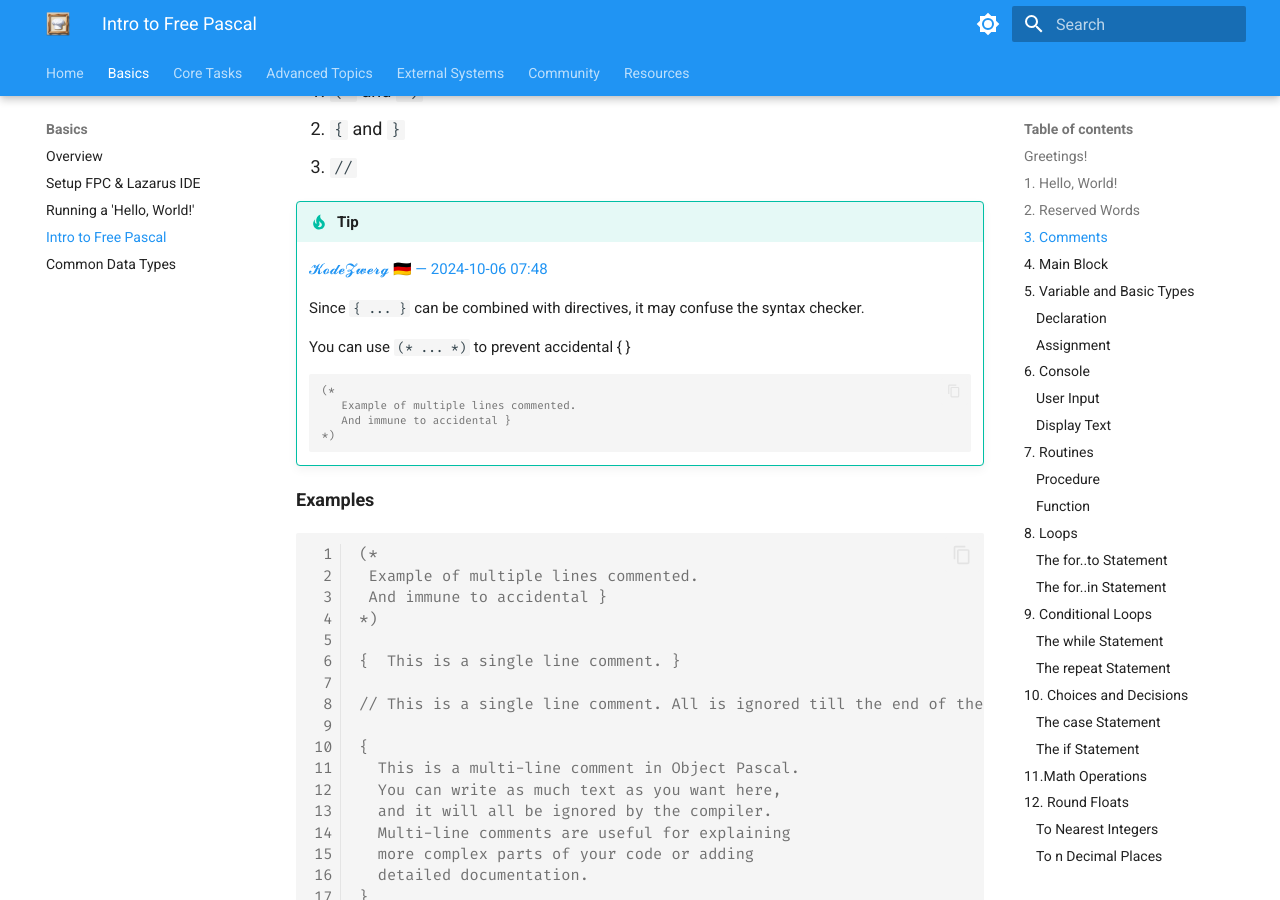
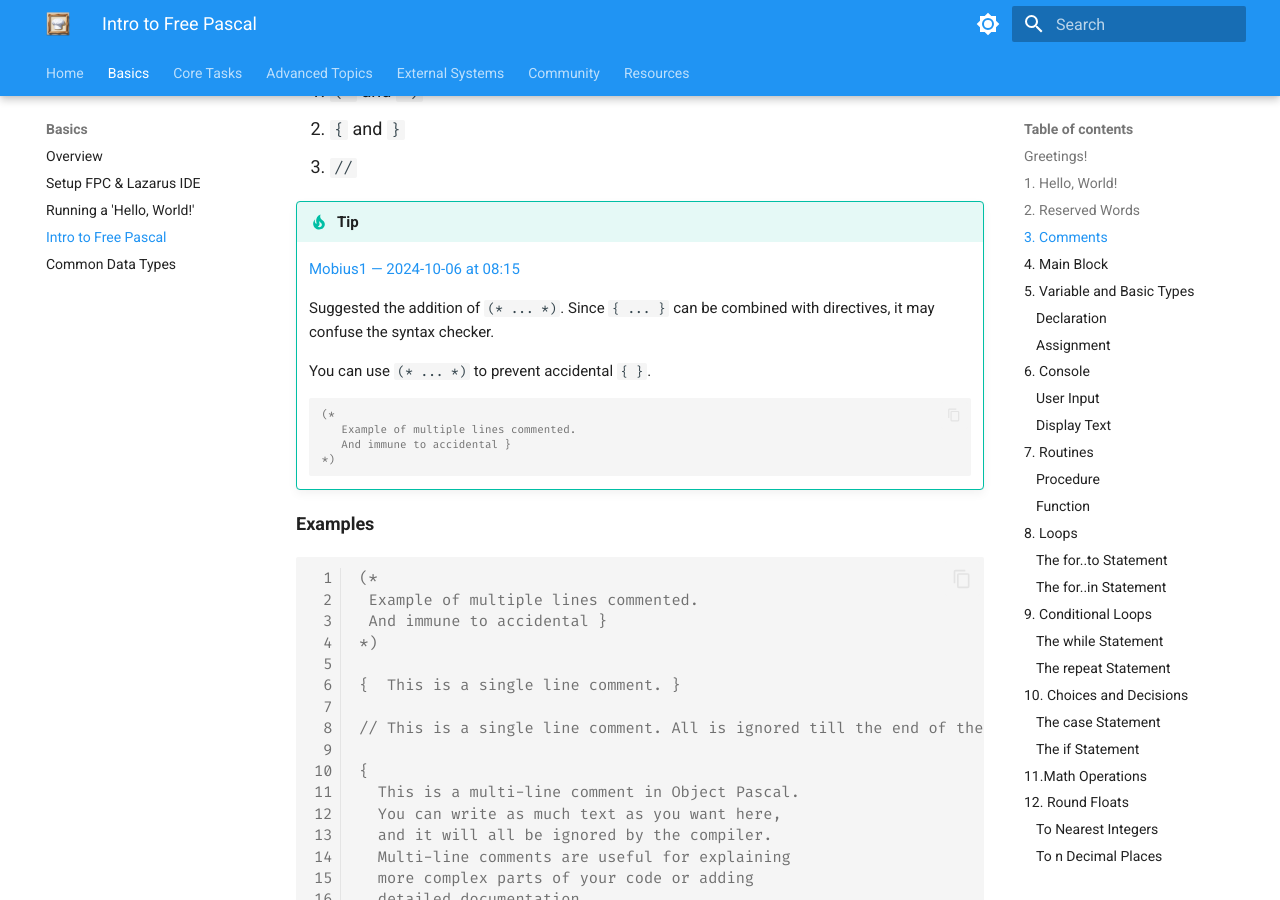
Before and after one commit to ikelaiah/free-pascal-cookbook, an MkDocs documentation site: the page built from docs/docs/basics/intro-objpas-fpc.md, in a window 1280 px wide and 900 px high, scrolled down 2131 px. Built offline with MkDocs 1.6.1 and Material for MkDocs 9.7.7, drawn with Linux system fonts in a browser that asks for light colours.

Commit message:
Update - Corrected previous Tip section in basics - Comments.

````diff
--- a/docs/docs/basics/intro-objpas-fpc.md
+++ b/docs/docs/basics/intro-objpas-fpc.md
@@ -81,11 +81,11 @@ In Free Pascal, you can create comments by using the following methods:
 
 !!! Tip
 
-    [𝓚𝓸𝓭𝓮𝓩𝔀𝓮𝓻𝓰 🇩🇪 — 2024-10-06 07:48](https://discord.com/channels/570025060312547359/570025060312547361/1292233646928957524)
-
-    Since `{ ... }` can be combined with directives, it may confuse the syntax checker.
-
-    You can use `(* ... *)` to prevent accidental { }
+    [Mobius1 — 2024-10-06 at 08:15](https://discord.com/channels/570025060312547359/570025060312547361/1292233646928957524)
+
+    Suggested the addition of `(* ... *)`. Since `{ ... }` can be combined with directives, it may confuse the syntax checker.
+
+    You can use `(* ... *)` to prevent accidental `{ }`.
 
     ```pascal
     (*
````
